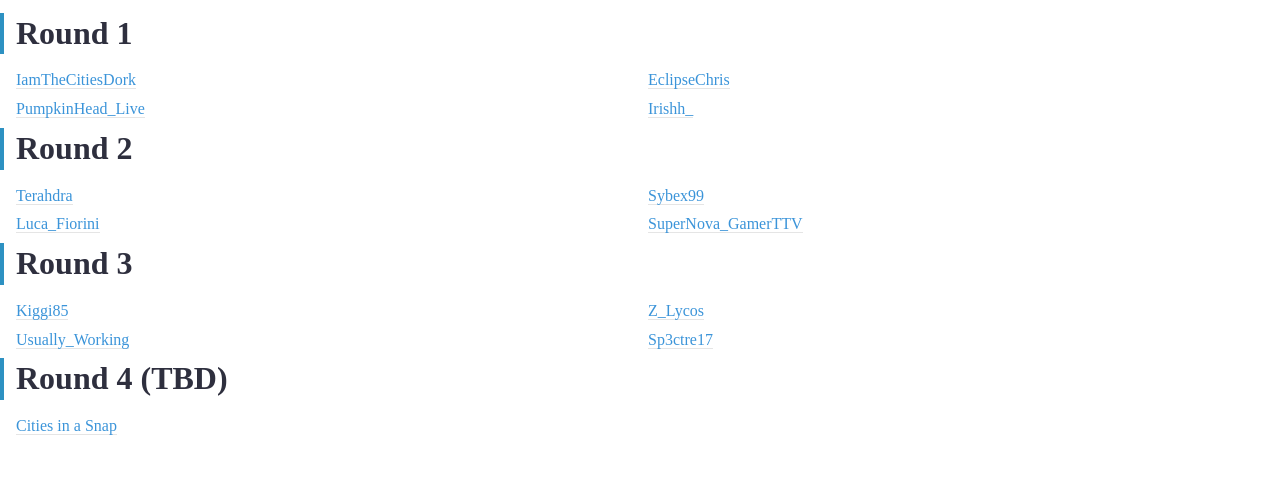
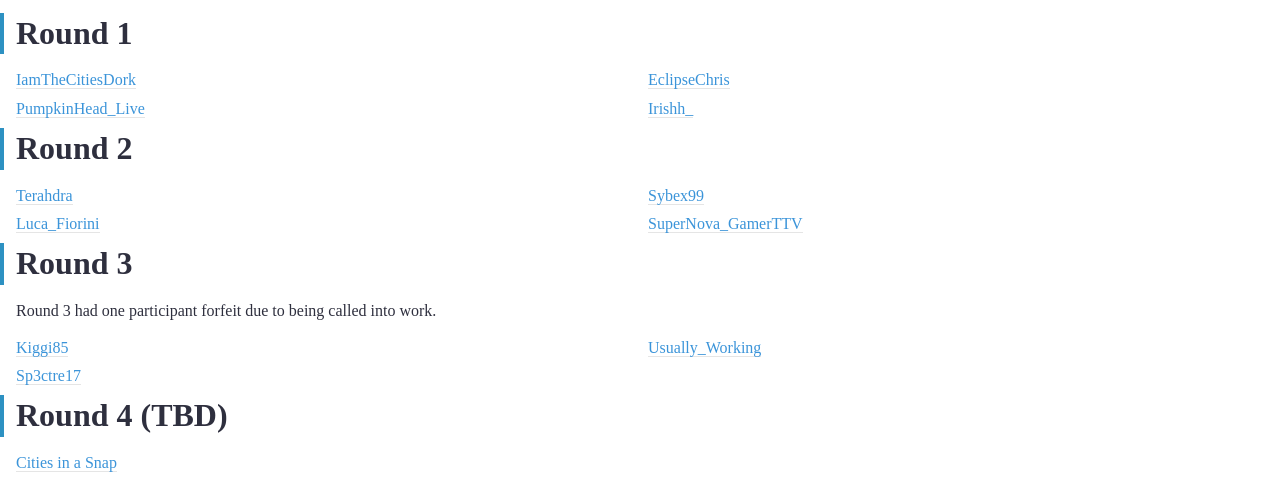
Before and after one commit to AshKyd/skylinestimes, an Eleventy site: page src/site/posts/2020-05-02-cities-in-a-snap-panic-edition.md in a window 1280 px wide. Shown: the part 1246-1736 px from the top of the page. Before the commit the page ends 1699 px from the top, so only its background shows below. Built offline with nearby package versions, Linux system fonts and the light colour scheme; Eleventy itself is replaced by a stand-in of ours; files that its build step writes are made by us from their sources; files whose address does not match are found by name.

Commit message:
fix round 3

```diff
--- a/src/site/posts/2020-05-02-cities-in-a-snap-panic-edition.md
+++ b/src/site/posts/2020-05-02-cities-in-a-snap-panic-edition.md
@@ -43,12 +43,11 @@ breakoutContent:
     </ul>
 
     <h2>Round 3</h2>
+    <p>Round 3 had one participant forfeit due to being called into work.
 
     <ul class="grid">
 
     <li><a class="embed" href="https://www.twitch.tv/Kiggi85">Kiggi85</a></li>
-
-    <li><a class="embed" href="https://www.twitch.tv/Z_Lycos">Z_Lycos</a></li>
 
     <li><a class="embed" href="https://www.twitch.tv/Usually_Working">Usually_Working</a></li>
 
```
